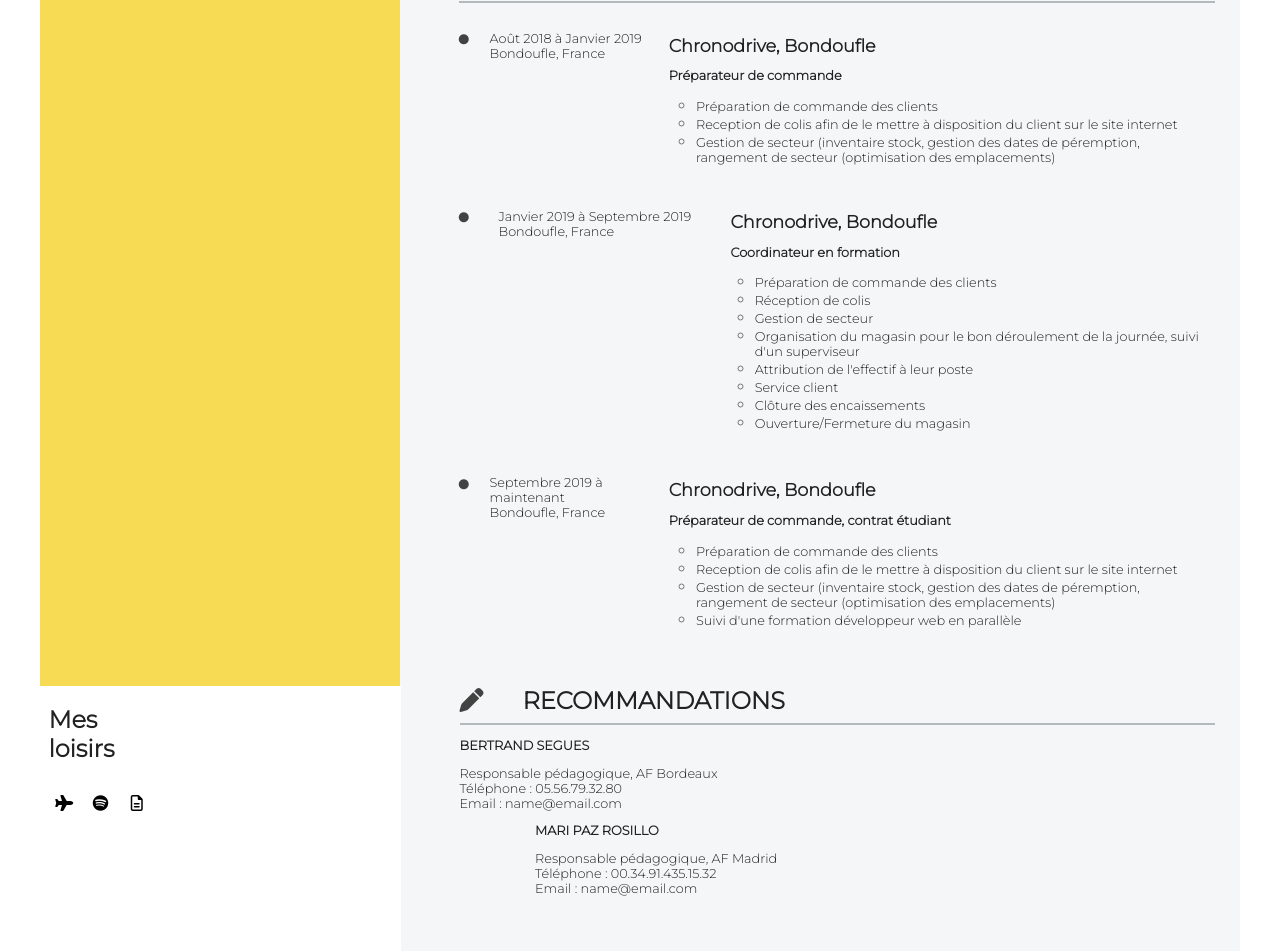
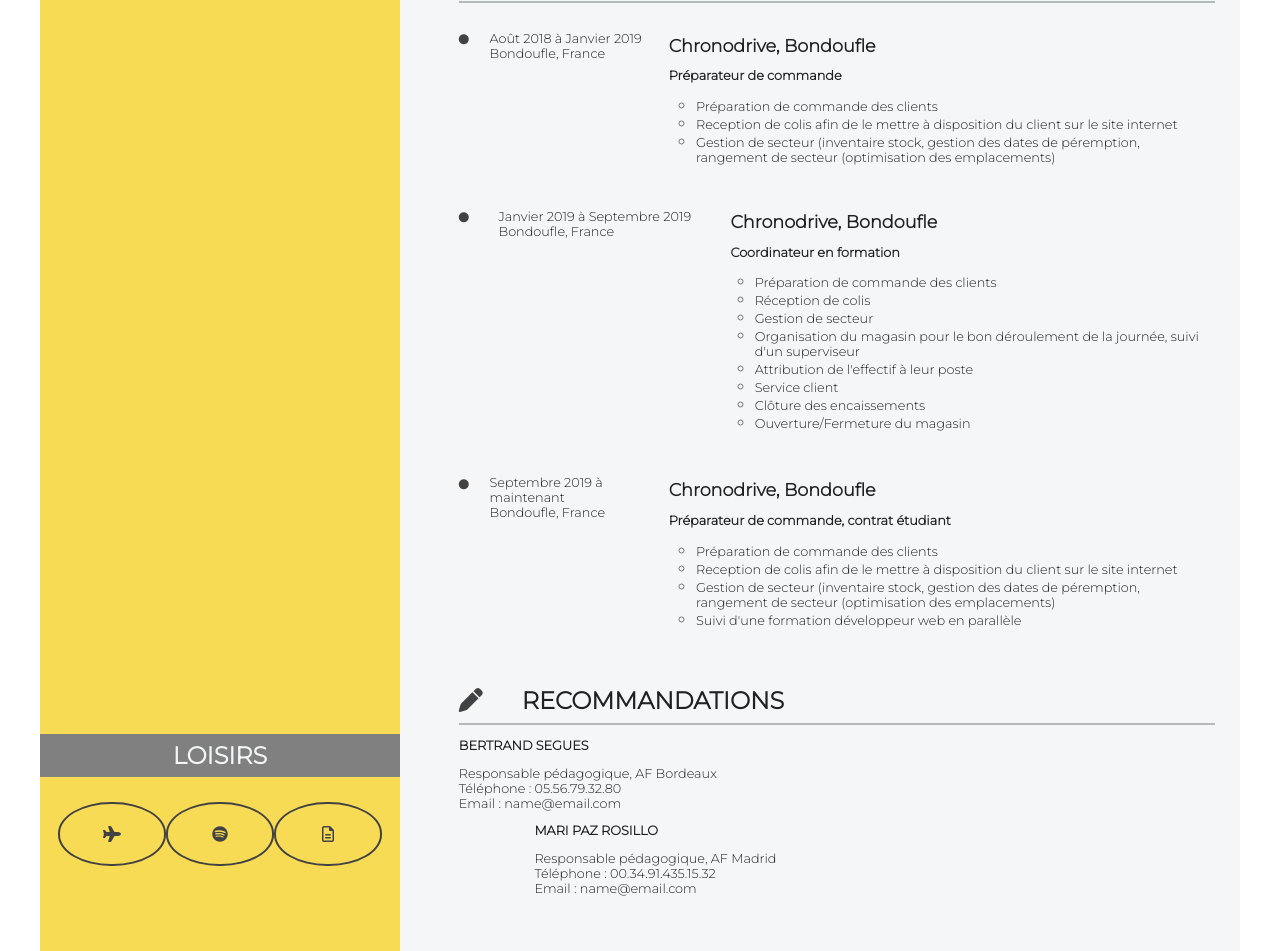
Before and after one commit to Rappson/CV2008, a plain HTML site: page index.html in a window 1280 px wide. Shown: the part 996-1947 px from the top of the page. Drawn offline with Linux system fonts and the light colour scheme.

Commit message:
3008
3008

```diff
--- a/index.html
+++ b/index.html
@@ -256,26 +256,26 @@
                         <li><p class="margin_0"> Gestion de secteur (inventaire stock, gestion des dates de péremption, rangement de secteur (optimisation des emplacements)</p></li>
                         <li><p class="margin_0"> Suivi d'une formation développeur web en parallèle</p></li>
                     </ul>
-                </div>
+                  </div>
                 </section>
             </div>
-        </section>
+
     </article>
 </main>
 
 
-<footer>
-    <article id="container_footer">
+<footer id="container_footer">
+
 
     	<!--hobbies-->
     	<section id="container_Hobbies">
-    		<h2>
-    			Mes loisirs
-    		</h2>
+    		<h4>
+    			LOISIRS
+    		</h4>
     			<div id="container_icons">
-    				<div class="circle_icon"> <i class="fa fa-plane" aria-hidden="true"></i></div> <!--voyage-->
-    				<div class="circle_icon"> <i class="fa fa-spotify" aria-hidden="true"></i></div> <!--musique-->
-    				<div class="circle_icon"> <i class="fa fa-file-text-o" aria-hidden="true"></i></div> <!--ecriture-->
+    				<div class="circle_icon"> <i class="fa fa-plane"></i> </div> <!--voyage-->
+    				<div class="circle_icon"> <i class="fa fa-spotify"></i></div> <!--musique-->
+    				<div class="circle_icon"> <i class="fa fa-file-text-o"></i></div> <!--ecriture-->
 
 				</div>
 		</section>
@@ -298,7 +298,7 @@
                                 Email : name@email.com
                             </p>
                         </div>
-                    </div>
+
                         <div id=recommandation_2> <!-- Recommandation AF Madrid -->
                             <p class="margin_bottom">
                                 <b>MARI PAZ ROSILLO</b>
@@ -312,8 +312,6 @@
                     </div>
                 </div>
             </section>
-        </article>
-</footer>
-
+        </footer>
     </body>
 </html>
--- a/style.css
+++ b/style.css
@@ -129,7 +129,7 @@ img
 	background-color: #F8DB55;
 }
 
-.text_contact, .text_presentation
+#text_contact, #text_presentation
 {
 	text-align: justify;
 	padding: 5% 10% 10% 10%;
@@ -218,13 +218,13 @@ li
 	display: flex;
 }
 
-#container_hobbies
+#container_Hobbies
 {
 	display: flex;
 	flex-direction: column;
-	width: 50%;
+	width: 30%;
 	padding-top: 4%;
-	background-color: #B2DFDB;
+	background-color: #F8DB55;
 }
 
 #container_icons
@@ -242,8 +242,8 @@ li
 	align-items: center;
 	width: 60%;
 	height: 60px;
-	border-radius: 60%;
-	border: 2px solid #424242
+	border-radius: 49%;
+	border: 2px solid #424242;
 	color: #424242;
 }
 
@@ -253,7 +253,6 @@ li
 	flex-direction: column;
 	width: 70%;
 	background-color: #F4F6F7;
-	margin-left: 20%;
 }
 
 .margin_top_0
```
